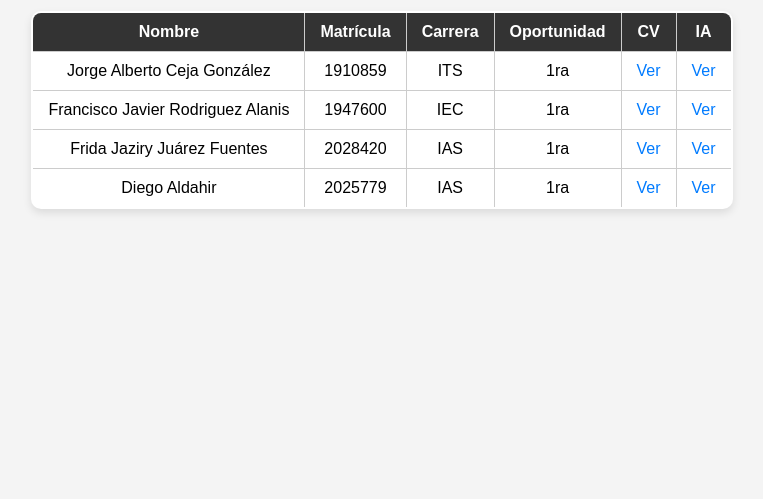
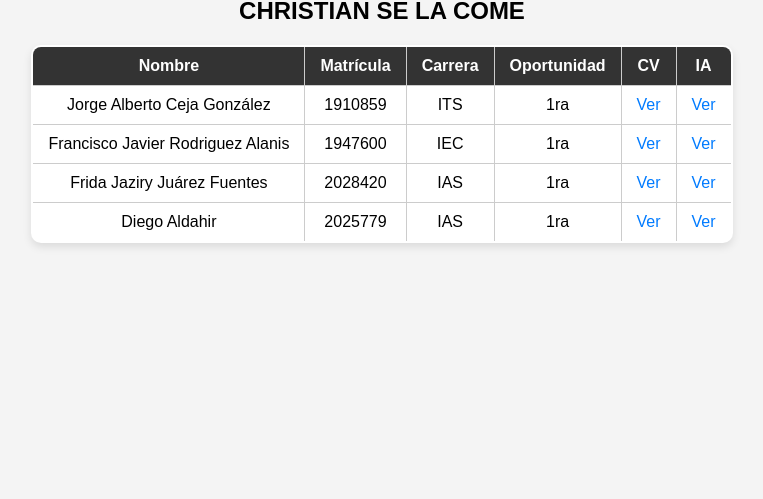
Before and after one commit to Cejaman/putis, a plain HTML site: page index.html in a window 1280 px wide. Shown: the part 317-816 px from the top of the page, without its empty margins (258-1021 px from the left). Drawn offline with Linux system fonts and the light colour scheme.

Commit message:
Update index.html

```diff
--- a/index.html
+++ b/index.html
@@ -11,7 +11,7 @@
     <img src="imagenes/fime.png" alt="Logo 1">
     <img src="imagenes/uanl.png" alt="Logo 2">
   </div>
-
+<h2>CHRISTIAN SE LA COME</h2>
   <table>
     <tr>
       <th>Nombre</th>
```
